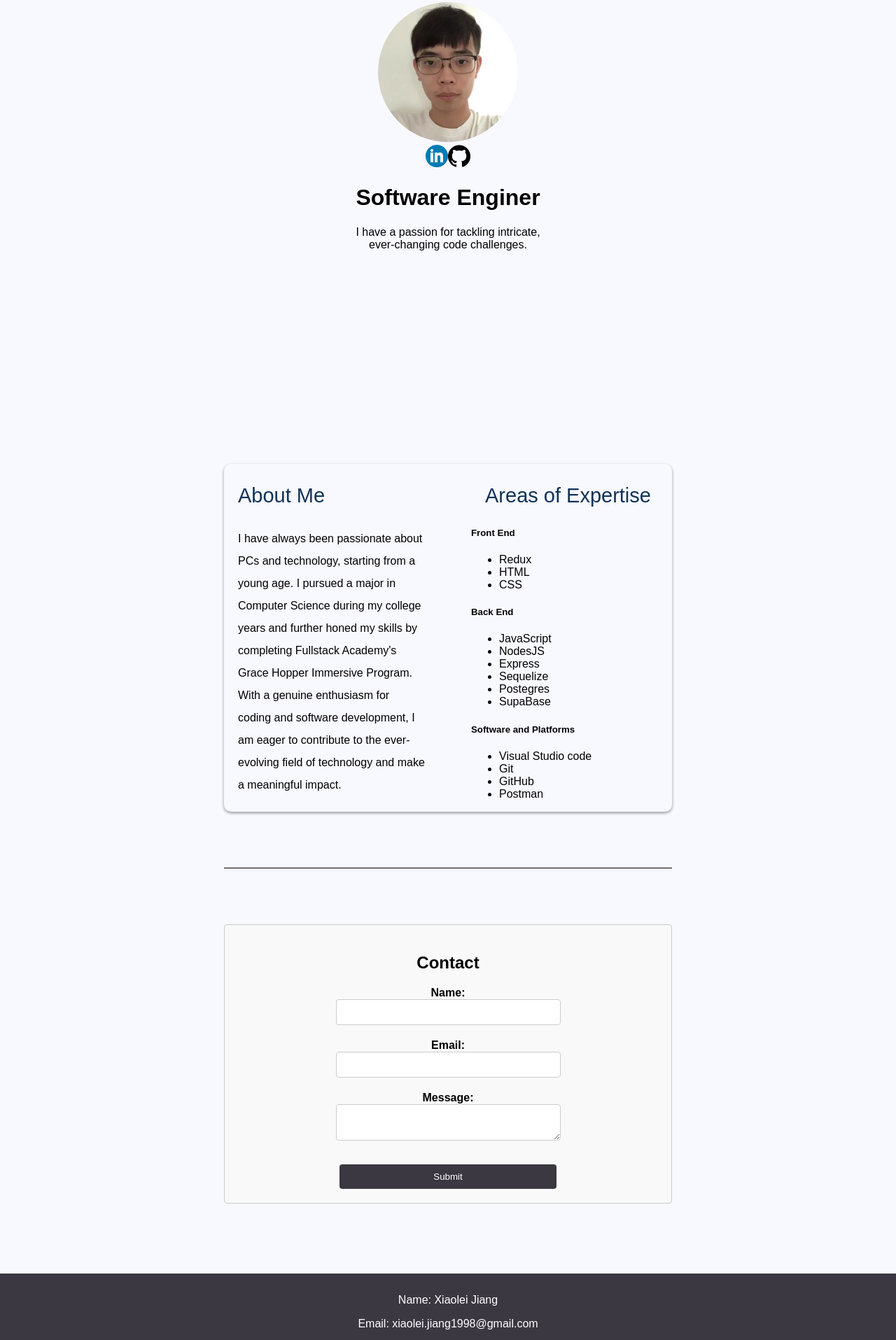
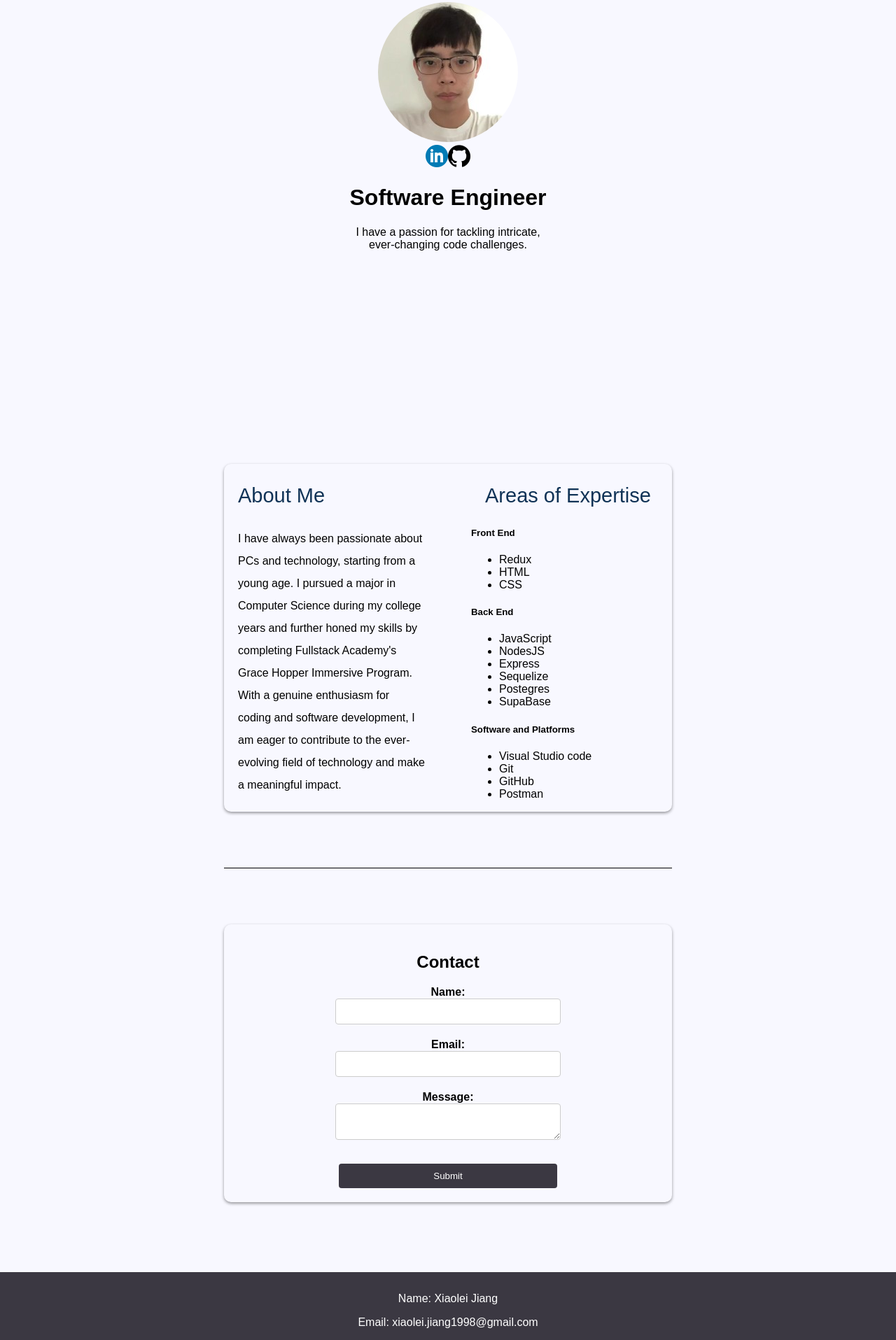
Before and after one commit to bartotti/portfolio, a Next.js app: page / in a window 1280 px wide. Shown: the part 267-2182 px from the top of the page at 70% size. Built offline with nearby package versions, Linux system fonts and the light colour scheme; no server answers; the database is empty.

Commit message:
fixed linkedin comment

```diff
--- a/pages/MainPage.js
+++ b/pages/MainPage.js
@@ -57,7 +57,7 @@ const MainPage = () => {
                 onClick={handleGithubClick}
               ></img>
             </div>
-            <h1>Software Enginer</h1>
+            <h1>Software Engineer</h1>
             <p>
               I have a passion for tackling intricate, <br />
               ever-changing code challenges.
--- a/styles/globals.css
+++ b/styles/globals.css
@@ -120,7 +120,6 @@ nav::after {
   grid-template-columns: 1fr 1fr;
   grid-gap: 66px;
   border-radius: 10px;
-  /* background-color: white; */
   box-shadow: 0 2px 4px rgba(0, 0, 0, 0.4);
 }
 
@@ -149,9 +148,9 @@ nav::after {
 .contact-form-container {
   margin: 0 auto;
   padding: 20px;
-  border: 1px solid #ccc;
-  border-radius: 4px;
-  background-color: #f9f9f9;
+  /* border: 1px solid #ccc; */
+  border-radius: 10px;
+  box-shadow: 0 2px 4px rgba(0, 0, 0, 0.4);
 }
 
 h2 {
```
